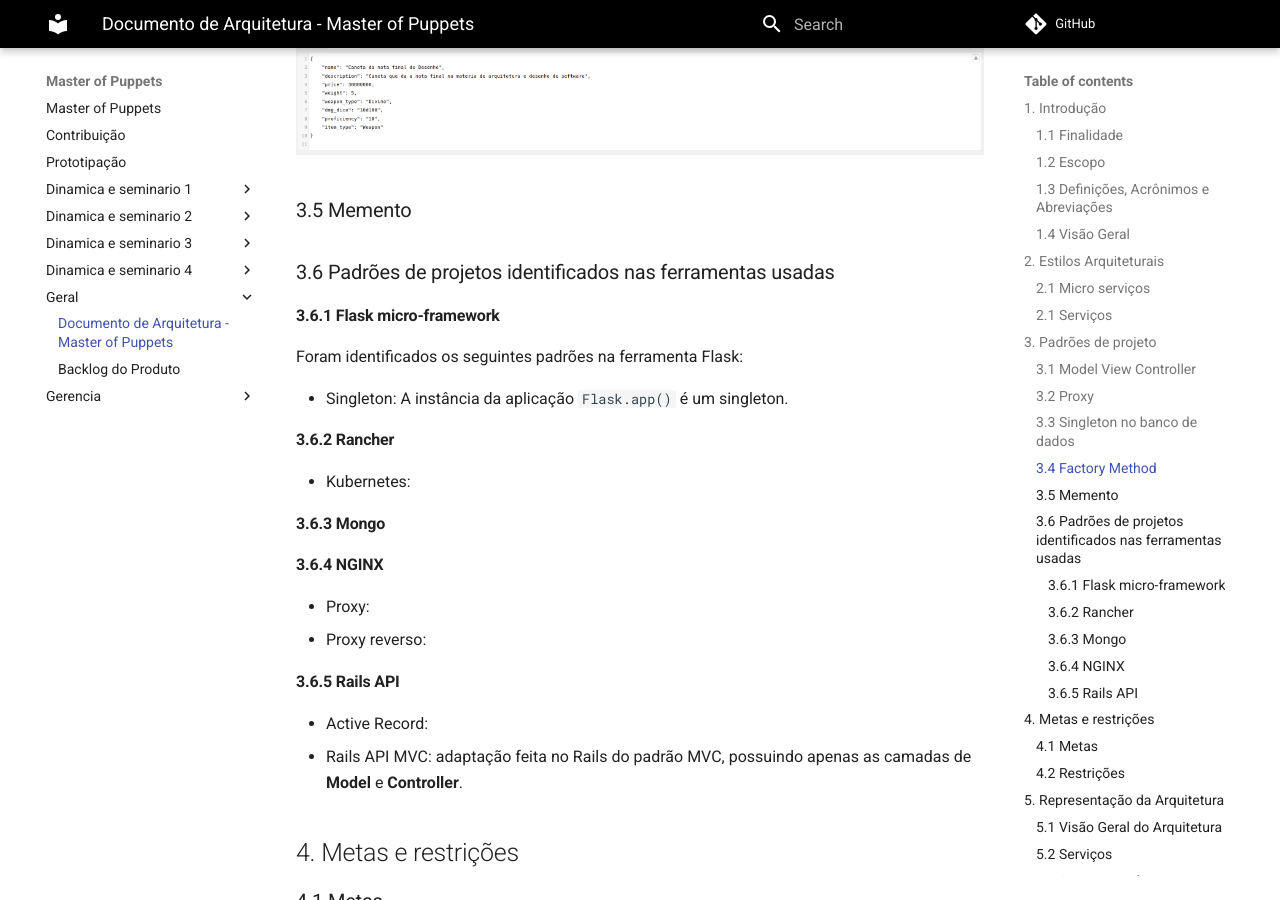
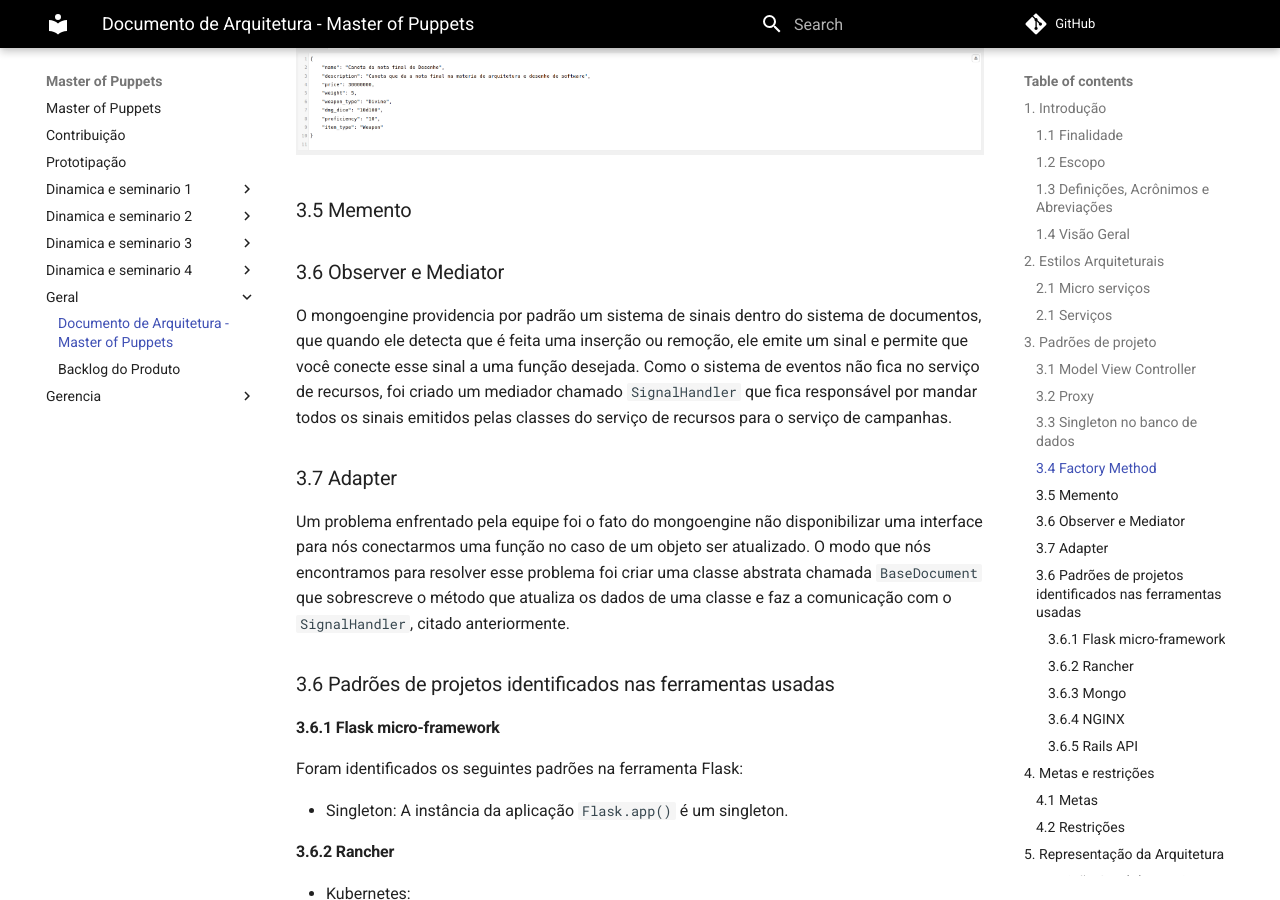
Before and after one commit to desenho-de-software-2019-02/Documentation, an MkDocs documentation site: the page built from docs/geral/arquitetura.md, in a window 1280 px wide and 900 px high, scrolled down 3250 px. Built offline with MkDocs 1.6.1 and Material for MkDocs 9.7.7, drawn with Linux system fonts in a browser that asks for light colours; comment, search, counter and statistics services are not loaded.

Commit message:
Adding Observer, Mediator and Adapter explanation
Co-authored-by: Andre Bargas <andrebargas@gmail.com>
Co-authored-by: Arthur Assis <arthur120496@gmail.com>

```diff
--- a/docs/geral/arquitetura.md
+++ b/docs/geral/arquitetura.md
@@ -80,6 +80,13 @@
 
 ### 3.5 Memento
 
+### 3.6 Observer e Mediator
+
+O mongoengine providencia por padrão um sistema de sinais dentro do sistema de documentos, que quando ele detecta que é feita uma inserção ou remoção, ele emite um sinal e permite que você conecte esse sinal a uma função desejada. Como o sistema de eventos não fica no serviço de recursos, foi criado um mediador chamado `SignalHandler` que fica responsável por mandar todos os sinais emitidos pelas classes do serviço de recursos para o serviço de campanhas.
+
+### 3.7 Adapter
+
+Um problema enfrentado pela equipe foi o fato do mongoengine não disponibilizar uma interface para nós conectarmos uma função no caso de um objeto ser atualizado. O modo que nós encontramos para resolver esse problema foi criar uma classe abstrata chamada `BaseDocument` que sobrescreve o método que atualiza os dados de uma classe e faz a comunicação com o `SignalHandler`, citado anteriormente.
 
 ### 3.6 Padrões de projetos identificados nas ferramentas usadas
 #### 3.6.1 Flask micro-framework
```
